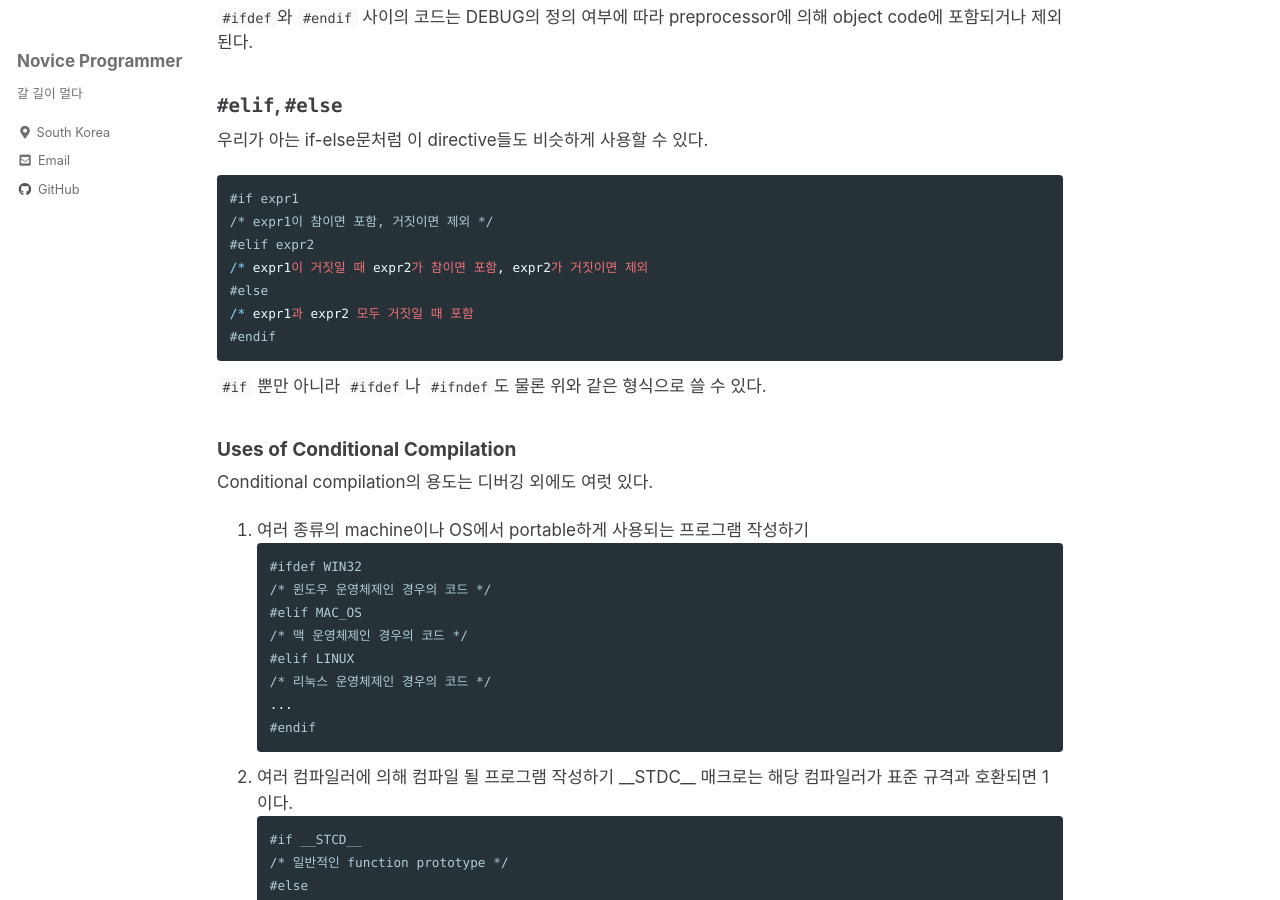
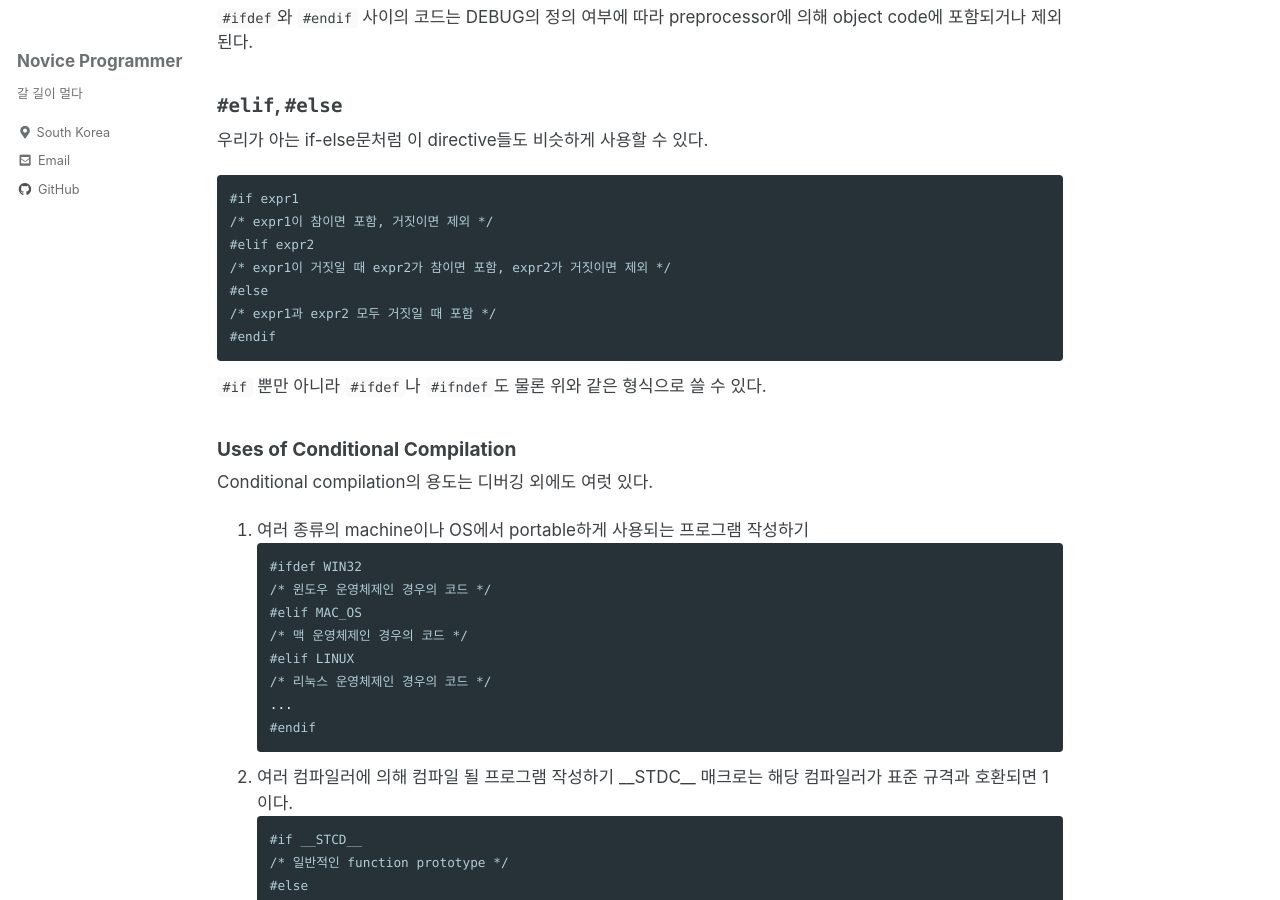
Before and after one commit to JuTaK97/JuTaK97.github.io, a Jekyll site: the page built from _posts/2022-03-10-C-14_2.md, in a window 1280 px wide and 900 px high, scrolled down 1587 px. Built offline with Jekyll 4.4.1, drawn with Linux system fonts in a browser that asks for light colours; cached includes are drawn as plain includes.

Commit message:
Update 2022-03-10-C-14_2.md

````diff
--- a/_posts/2022-03-10-C-14_2.md
+++ b/_posts/2022-03-10-C-14_2.md
@@ -58,9 +58,9 @@ defined는 값이 정의되었으면 1, 정의되지 않았으면 0을 만들어
 #if expr1
 /* expr1이 참이면 포함, 거짓이면 제외 */
 #elif expr2
-/* expr1이 거짓일 때 expr2가 참이면 포함, expr2가 거짓이면 제외
+/* expr1이 거짓일 때 expr2가 참이면 포함, expr2가 거짓이면 제외 */
 #else
-/* expr1과 expr2 모두 거짓일 때 포함
+/* expr1과 expr2 모두 거짓일 때 포함 */
 #endif
 ```
 `#if` 뿐만 아니라 `#ifdef`나 `#ifndef`도 물론 위와 같은 형식으로 쓸 수 있다.
````
